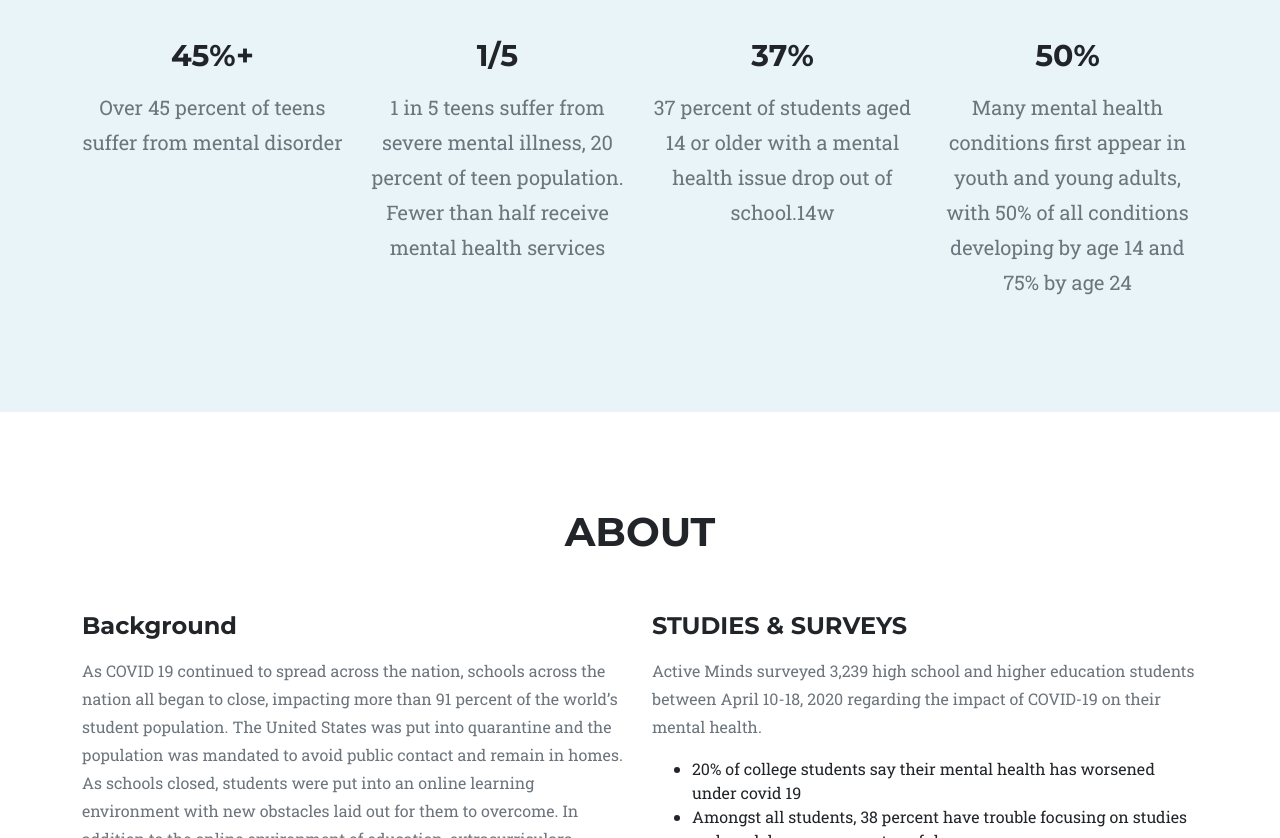
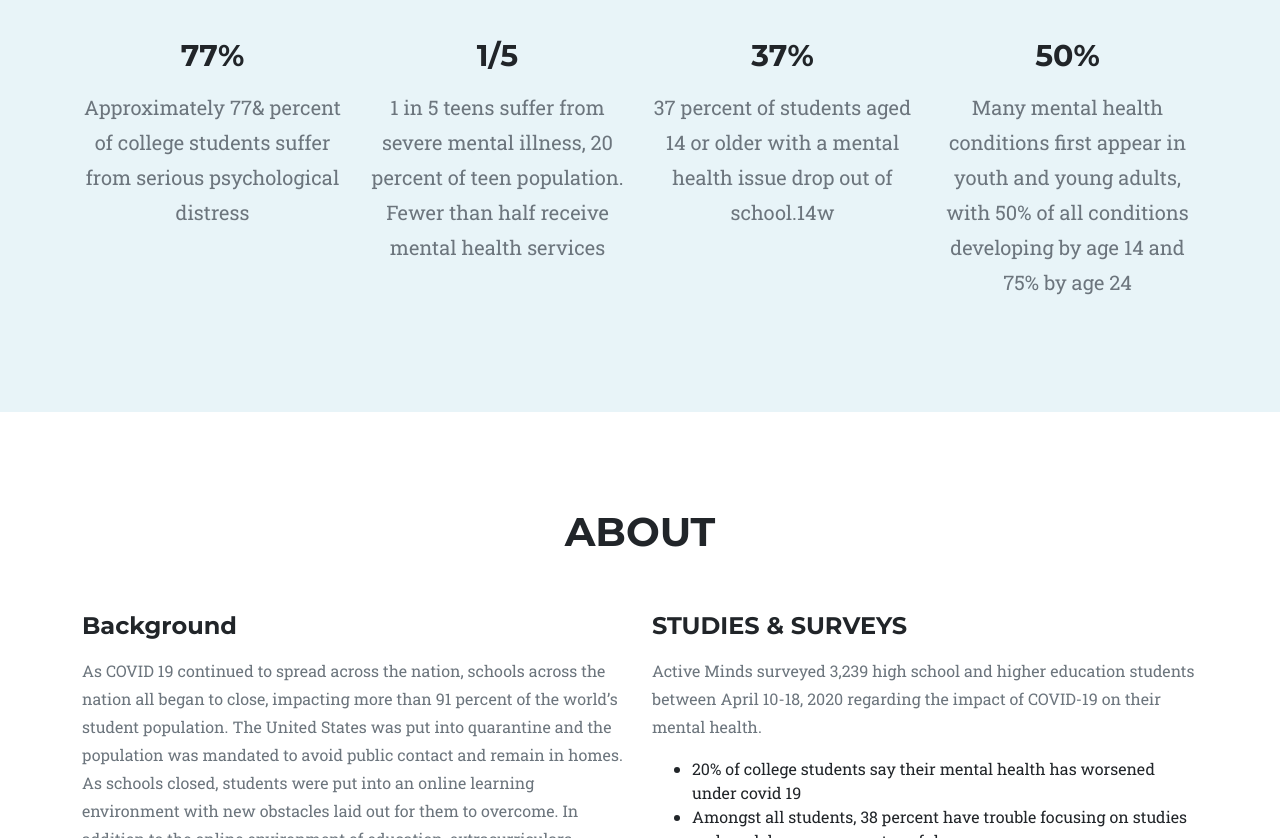
Before and after one commit to TingPanda16/BlueDevilMinds, a plain HTML site: page LotusMinds-main/index.html in a window 1280 px wide. Shown: the part 1618-2456 px from the top of the page. Drawn offline with nearby package versions, Linux system fonts and the light colour scheme; a web font is replaced by a local one.

Commit message:
changed a statistics on home page

```diff
--- a/LotusMinds-main/index.html
+++ b/LotusMinds-main/index.html
@@ -59,9 +59,9 @@
                 <br>
                 <div class="row text-center">
                     <div class="col-md-3">
-                        <h4 class="my-3" id="stats-h">45%+</h4>
+                        <h4 class="my-3" id="stats-h">77%</h4>
                         <p class="text-muted" id="stats-p">
-                          Over 45 percent of teens suffer from mental disorder
+                          Approximately 77& percent of college students suffer from serious psychological distress
                         </p>
                     </div>
                     <div class="col-md-3">
```
